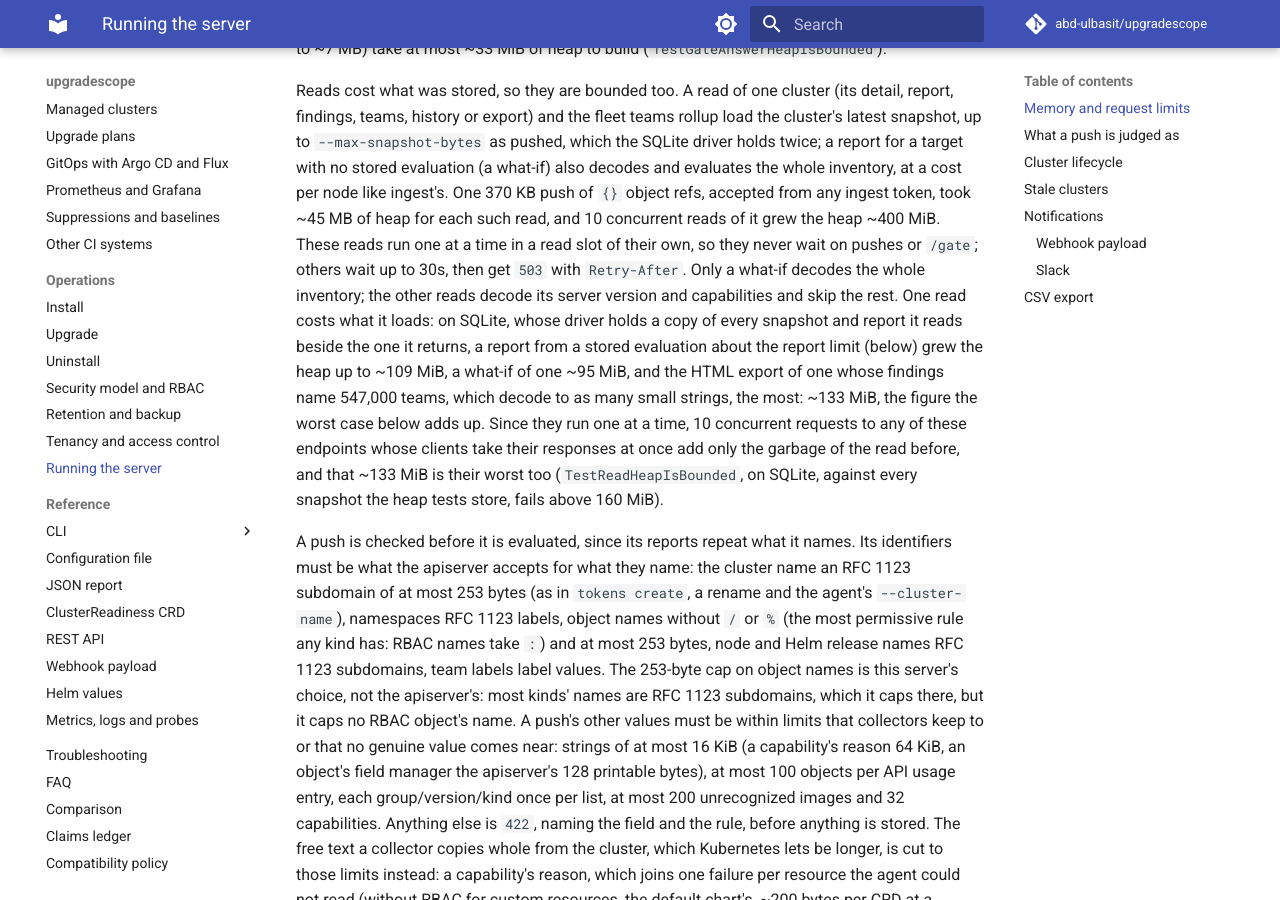
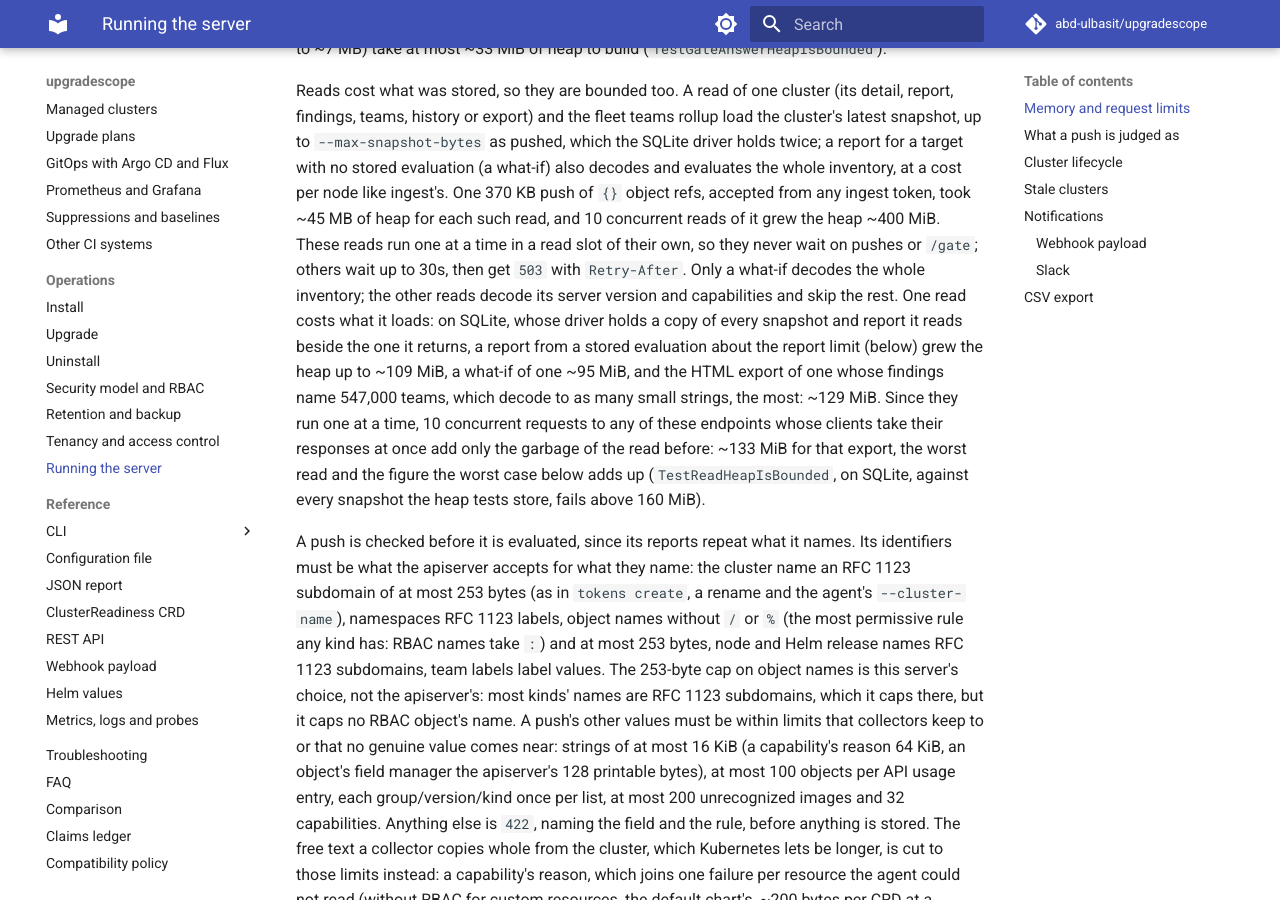
Before and after one commit to abd-ulbasit/upgradescope, an MkDocs documentation site: the page built from docs/operations.md, in a window 1280 px wide and 900 px high, scrolled down 2457 px. Built offline with MkDocs 1.6.1 and Material for MkDocs 9.7.7, drawn with Linux system fonts in a browser that asks for light colours; comment, search, counter and statistics services are not loaded.

Commit message:
docs: ~54 MiB per extra target in the chart too; a read alone ~129 MiB
The chart values comment, its README and helm-values.md now say the
per-target cost the way SE-05b, the CHANGELOG and the operations guide
do (~54 MiB of the sum per extra target). The operations guide gives
the HTML export of the 547,000-team report alone as ~129 MiB and ten
concurrent as ~133 MiB, the worst read and the figure the sum uses, as
TestReadHeapIsBounded measures them.

Re-measured with the merge: four runs of TestStoredSnapshotHeapIsBounded
put the later push at 203-216 MiB and the pass at up to 198 MiB, so the
~216 and ~198 MiB figures and the ~865 MiB sum stand.

Refs #121

Co-Authored-By: Claude Fable 5 <noreply@anthropic.com>

```diff
--- a/docs/operations.md
+++ b/docs/operations.md
@@ -104,12 +104,12 @@ of every snapshot and report it reads beside the one it returns, a
 report from a stored evaluation about the report limit (below) grew the
 heap up to ~109 MiB, a what-if of one ~95 MiB, and the HTML export of
 one whose findings name 547,000 teams, which decode to as many small
-strings, the most: ~133 MiB, the figure the worst case below adds up.
-Since they run one at a time, 10 concurrent requests to any of these
-endpoints whose clients take their responses at once add only the
-garbage of the read before, and that ~133 MiB is their worst too
-(`TestReadHeapIsBounded`, on SQLite, against every snapshot the heap
-tests store, fails above 160 MiB).
+strings, the most: ~129 MiB. Since they run one at a time, 10
+concurrent requests to any of these endpoints whose clients take their
+responses at once add only the garbage of the read before: ~133 MiB
+for that export, the worst read and the figure the worst case below
+adds up (`TestReadHeapIsBounded`, on SQLite, against every snapshot the
+heap tests store, fails above 160 MiB).
 
 A push is checked before it is evaluated, since its reports repeat what
 it names. Its identifiers must be what the apiserver accepts for what
```
Also changed, not shown: deploy/chart/README.md (+4 -4 lines), docs/reference/helm-values.md (+1 -1 lines), 2 other files.
